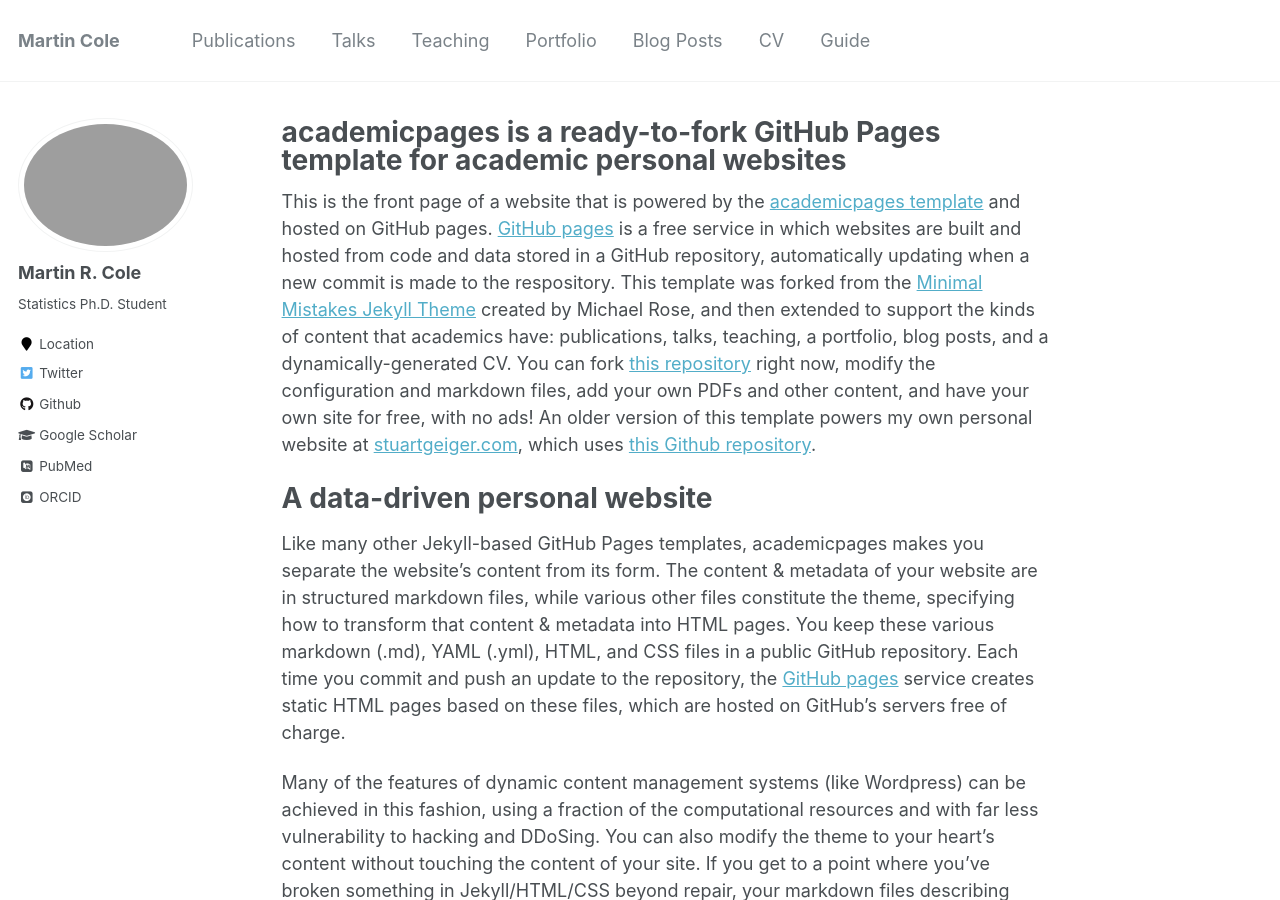
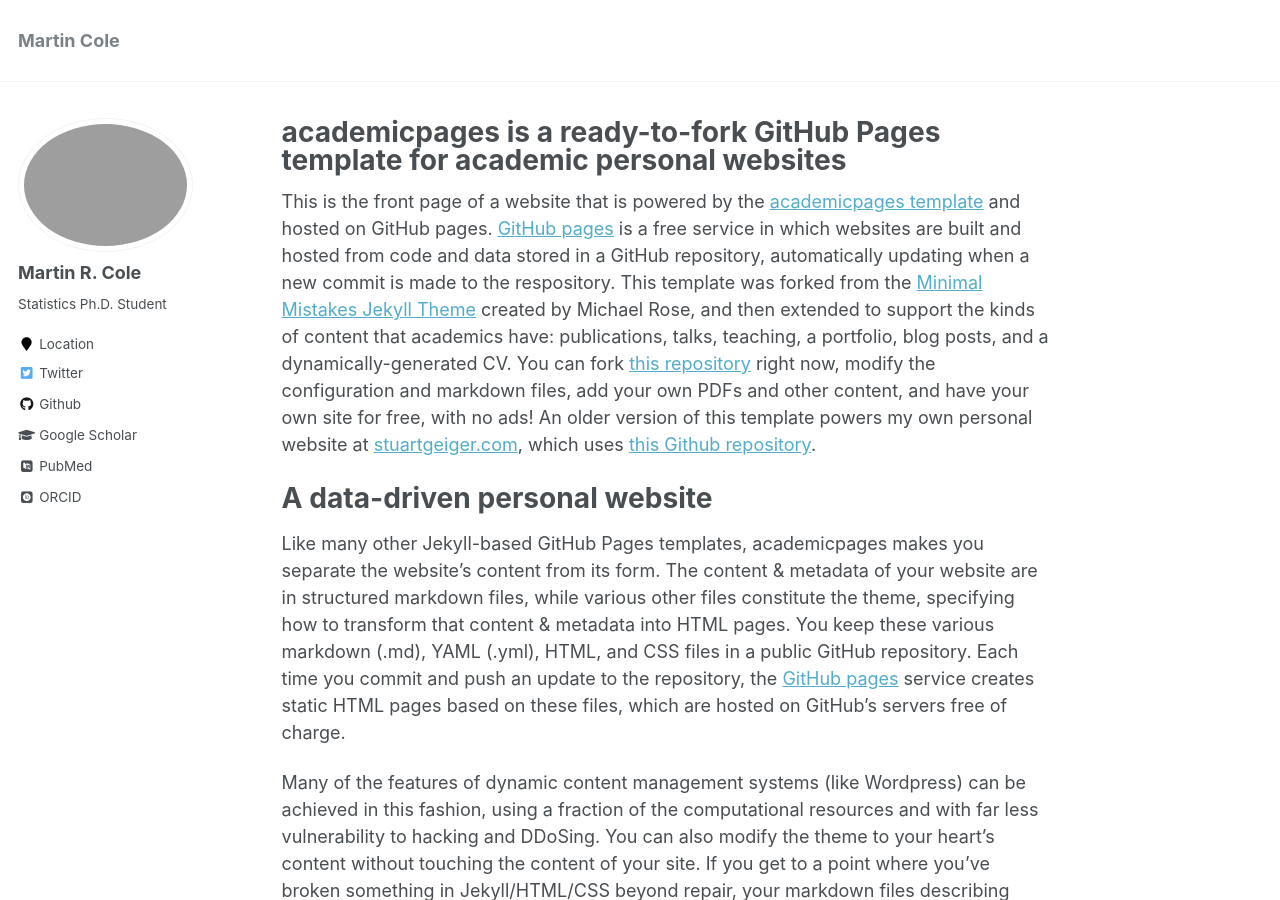
Before and after one commit to MartyCole/martycole.github.io, a Jekyll site: the page built from _pages/about.md, in a window 1280 px wide and 900 px high. Built offline with Jekyll 4.4.1, drawn with Linux system fonts in a browser that asks for light colours; some web fonts are replaced.

Commit message:
Messing about

```diff
--- a/_config.yml
+++ b/_config.yml
@@ -11,7 +11,7 @@ title                    : "Martin Cole"
 title_separator          : "-"
 name                     : &name "Martin Cole"
 description              : &description "Statistics PhD Student"
-url                      : https://academicpages.github.io # the base hostname & protocol for your site e.g. "https://mmistakes.github.io"
+url                      : https://martycole.github.io # the base hostname & protocol for your site e.g. "https://mmistakes.github.io"
 baseurl                  : "" # the subpath of your site, e.g. "/blog"
 repository               : "martycole/martycole.github.io"
 teaser                   :  # filename of teaser fallback teaser image placed in /images/, .e.g. "500x300.png"
--- a/_data/navigation.yml
+++ b/_data/navigation.yml
@@ -1,22 +1,4 @@
 # main links links
 main:
-  - title: "Publications"
-    url: /publications/
-
-  - title: "Talks"
-    url: /talks/
-
-  - title: "Teaching"
-    url: /teaching/
-
-  - title: "Portfolio"
-    url: /portfolio/
-
-  - title: "Blog Posts"
-    url: /year-archive/
-
-  - title: "CV"
-    url: /cv/
-
-  - title: "Guide"
-    url: /markdown/
+  #- title: "Guide"
+  #  url: /markdown/
```
